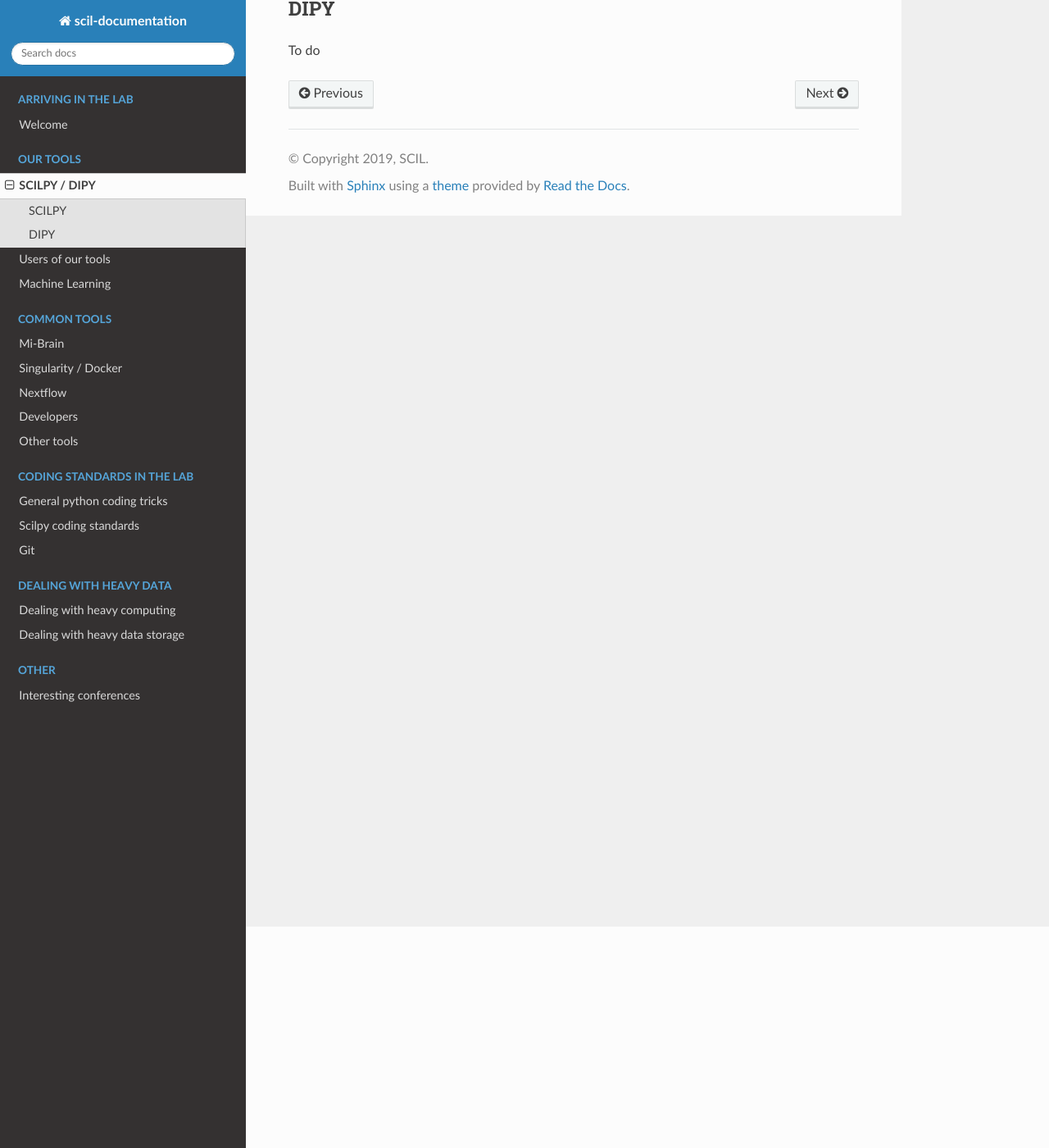
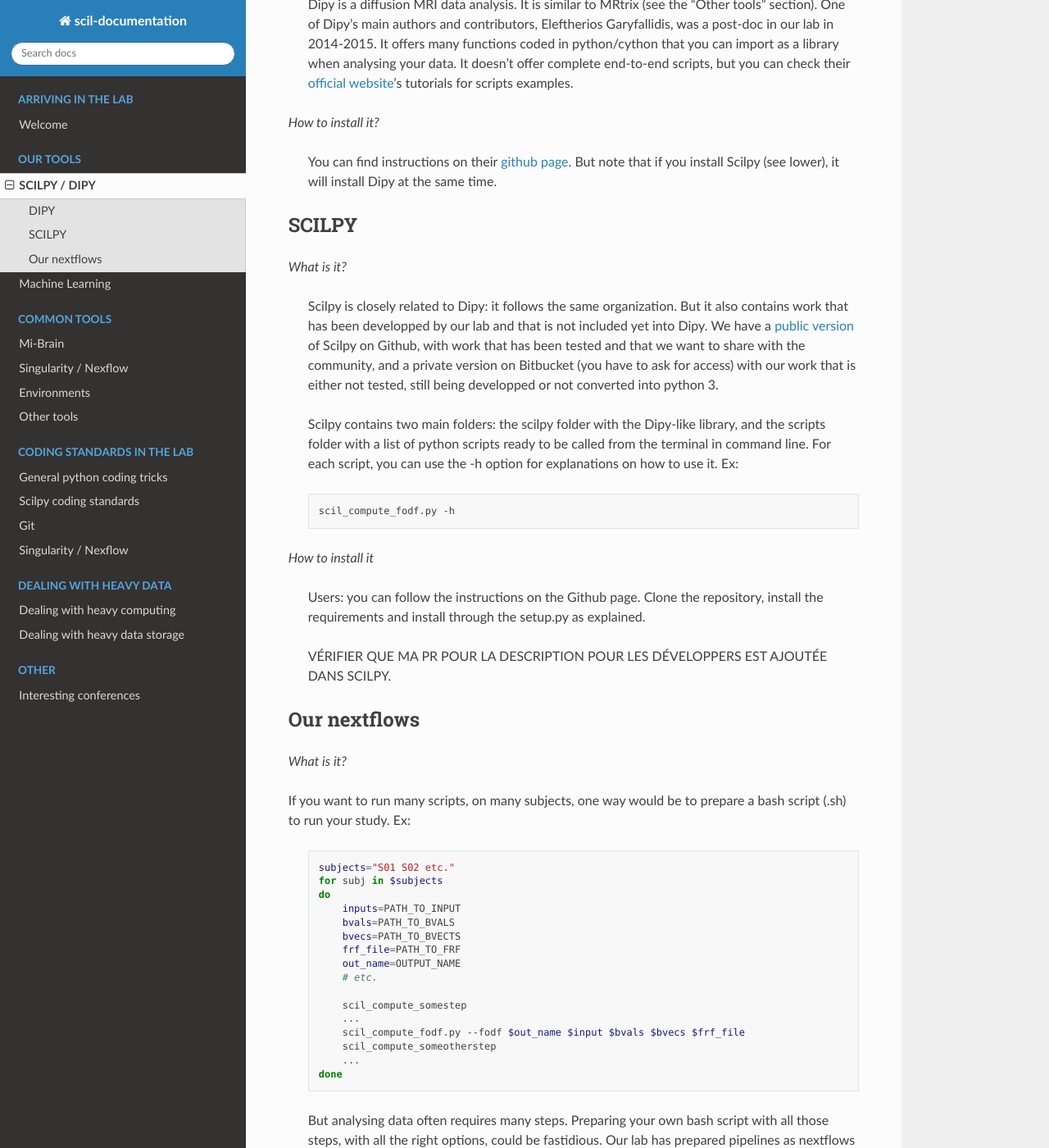
Before and after one commit to scilus/scil-documentation, a Sphinx documentation site: the page built from source/tools/scilpy.rst, in a window 1280 px wide and 1400 px high, scrolled down 270 px. Shown: the whole window at 82% size. Built offline with Sphinx 7.4.7 and the Read the Docs theme 2.0.0, drawn with Linux system fonts in a browser that asks for light colours; some of the changed text lies outside the part shown.

Commit message:
Adding scilpy dipy nexflows

```diff
--- /dev/null
+++ b/source/coding/nextflow_singularity.rst
@@ -0,0 +1,11 @@
+
+Singularity / Nexflow
+=====================
+
+
+Building singularities
+########################
+
+
+Coding with Nexflow
+####################
--- a/source/index.rst
+++ b/source/index.rst
@@ -43,6 +41,8 @@
     coding/python
     coding/scilpy
     coding/git
+    coding/nextflow_singularity
+
 
 .. toctree::
     :maxdepth: 1
--- a/source/tools/environments.rst
+++ b/source/tools/environments.rst
@@ -1,11 +1,8 @@
-Developers
+Environments
 ==============
 
 .. role:: bash(code)
    :language: bash
-
-Using environments
-------------------
 
 *Why?*
 
--- a/source/tools/mi-brain.rst
+++ b/source/tools/mi-brain.rst
@@ -1,3 +1,6 @@
+.. _common-tools:
+
+
 Mi-Brain
 ==============
 
--- a/source/tools/nexflow.rst
+++ /dev/null
@@ -1,7 +0,0 @@
-
-.. _nextflow:
-
-Nextflow
-==============
-
-To do
--- a/source/tools/scilpy.rst
+++ b/source/tools/scilpy.rst
@@ -1,15 +1,70 @@
-
-.. _common-tools:
 
 SCILPY / DIPY
 ==============
 
-SCILPY
-######
-To do
-
-
 DIPY
 ####
 
-To do
+*What is it?*
+
+    Dipy is a diffusion MRI data analysis. It is similar to MRtrix (see the "Other tools" section). One of Dipy's main authors and contributors, Eleftherios Garyfallidis, was a post-doc in our lab in 2014-2015. It offers many functions coded in python/cython that you can import as a library when analysing your data. It doesn't offer complete end-to-end scripts, but you can check their `official website <https://dipy.org/>`_'s tutorials for scripts examples.
+
+*How to install it?*
+
+    You can find instructions on their `github page <https://github.com/nipy/dipy>`_. But note that if you install Scilpy (see lower), it will install Dipy at the same time.
+
+
+SCILPY
+######
+
+*What is it?*
+
+    Scilpy is closely related to Dipy: it follows the same organization. But it also contains work that has been developped by our lab and that is not included yet into Dipy. We have a `public version <https://github.com/scilus/scilpy>`_ of Scilpy on Github, with work that has been tested and that we want to share with the community, and a private version on Bitbucket (you have to ask for access) with our work that is either not tested, still being developped or not converted into python 3.
+
+    Scilpy contains two main folders: the scilpy folder with the Dipy-like library, and the scripts folder with a list of python scripts ready to be called from the terminal in command line. For each script, you can use the -h option for explanations on how to use it. Ex:
+
+    .. code-block:: bash
+
+        scil_compute_fodf.py -h
+
+*How to install it*
+
+    Users: you can follow the instructions on the Github page. Clone the repository, install the requirements and install through the setup.py as explained.
+
+    VÉRIFIER QUE MA PR POUR LA DESCRIPTION POUR LES DÉVELOPPERS EST AJOUTÉE DANS SCILPY.
+
+Our nextflows
+##############
+
+*What is it?*
+
+If you want to run many scripts, on many subjects, one way would be to prepare a bash script (.sh) to run your study. Ex:
+
+    .. code-block:: bash
+
+        subjects="S01 S02 etc."
+        for subj in $subjects
+        do
+            inputs=PATH_TO_INPUT
+            bvals=PATH_TO_BVALS
+            bvecs=PATH_TO_BVECTS
+            frf_file=PATH_TO_FRF
+            out_name=OUTPUT_NAME
+            # etc.
+
+            scil_compute_somestep
+            ...
+            scil_compute_fodf.py --fodf $out_name $input $bvals $bvecs $frf_file
+            scil_compute_someotherstep
+            ...
+        done
+
+    But analysing data often requires many steps. Preparing your own bash script with all those steps, with all the right options, could be fastidious. Our lab has prepared pipelines as nextflows (see the 'Nexflow' section in 'Other tools') that you can use to analyse all your data in only one simple script, such as the `Tractoflow <https://tractoflow-documentation.readthedocs.io/en/latest/pipeline/steps.html>`_, which does all the preprocessing on DWI data and T1 data and performs the wholebrain tracking.
+
+    Once the preprocessing and the tracking are done, scilpy also contains scripts to separate your data into know bundles (Recobundles), vizualize your results (ex, scil_visualize_bundles_mosaic.py), create statistics on your bundles and so on. We have a QA pipeline which creates a summary of the quality of your data, you can ask Guillaume if you are interested. You can also ask François for his tractometry repo.
+
+    Please also see the 'Dealing with heavy data' section to learn on super computers. Processing data could be very long on your computer, but we have lab access to computing platforms.
+
+*How to install it*
+
+To Do
```
Also changed, not shown: other parts of source/index.rst (+1 -3 lines), source/tools/nextflow_singularity.rst (added, +15 -0 lines), source/tools/our_pipelines.rst (deleted, +0 -24 lines), source/tools/singularity.rst (deleted, +0 -19 lines).
